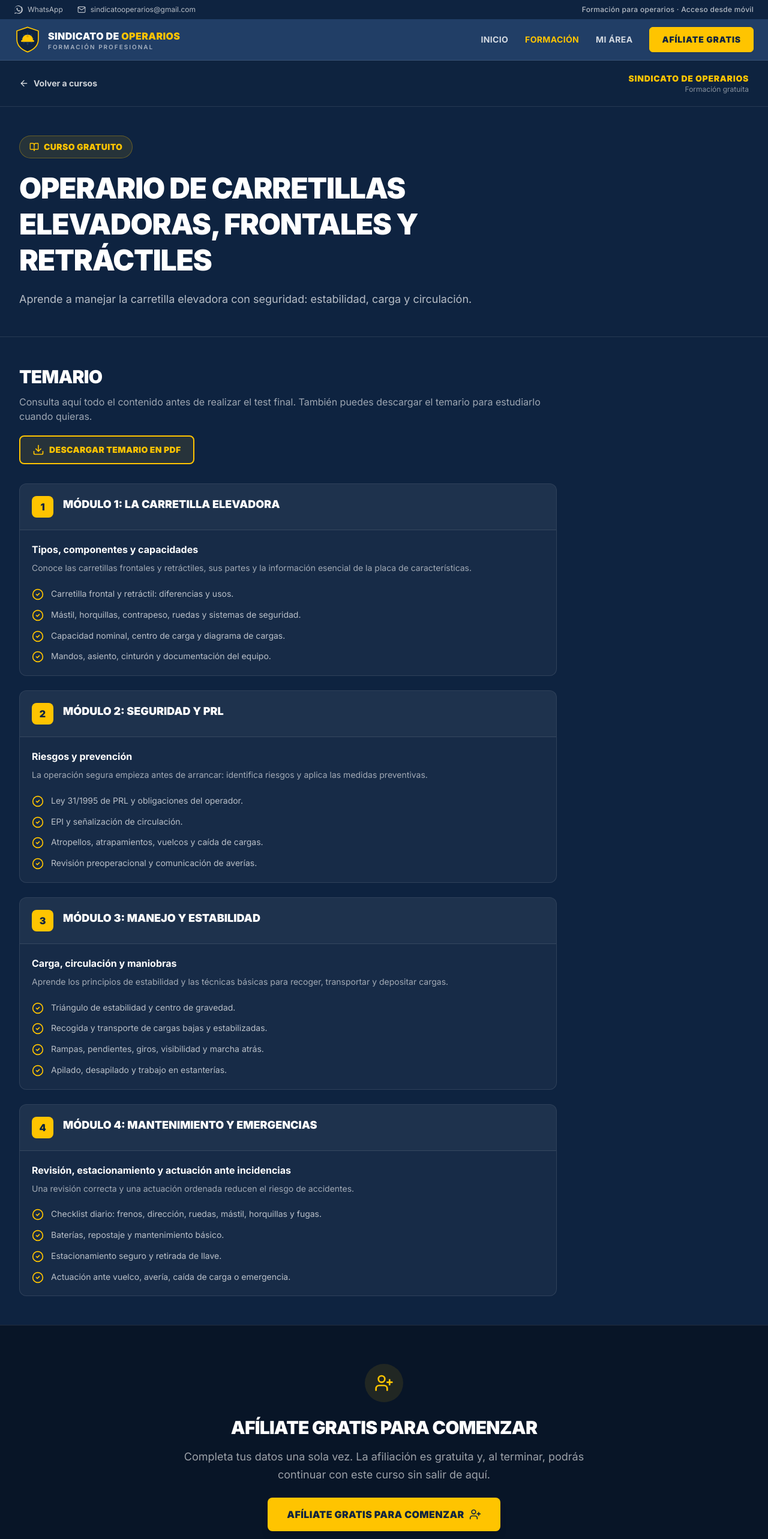
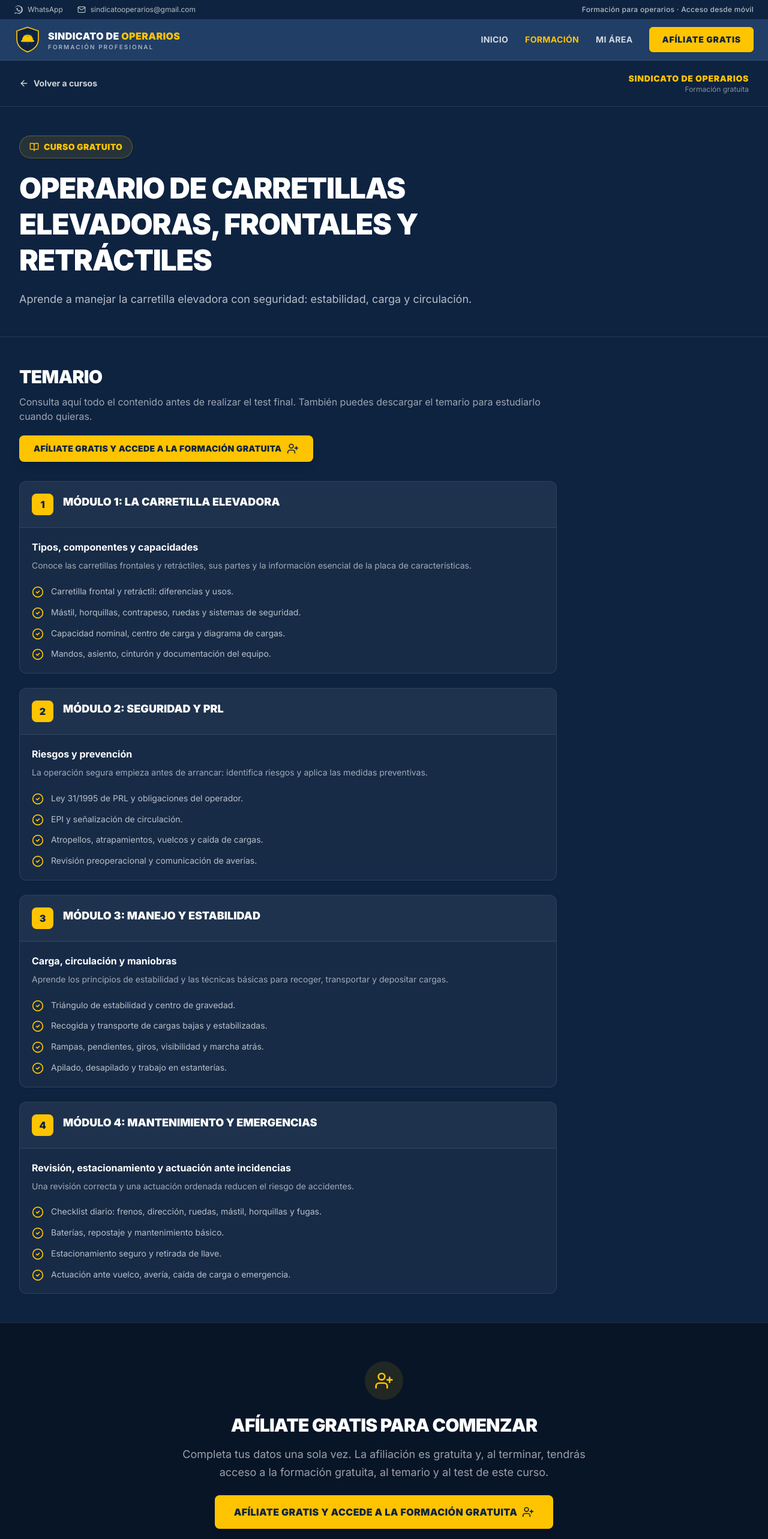
Before and after one commit to AROCA84/-sindicato-operarios, a Next.js app: page /cursos/carretillero in a window 1280 px wide. Shown: the top 2566 px of the page at 60% size. Built offline with nearby package versions, Linux system fonts and the light colour scheme.

Commit message:
Gated course access behind free affiliation

```diff
--- a/components/course-detail.tsx
+++ b/components/course-detail.tsx
@@ -51,7 +51,19 @@ export function CourseDetail({ course, modules }: CourseDetailProps) {
           <p className="mt-3 text-white/60">
             Consulta aquí todo el contenido antes de realizar el test final. También puedes descargar el temario para estudiarlo cuando quieras.
           </p>
-          <div className="mt-5"><TemarioDownload course={course} modules={modules} /></div>
+          <div className="mt-5">
+            {affiliated ? (
+              <TemarioDownload course={course} modules={modules} />
+            ) : (
+              <Link
+                href={`/afiliarse?returnTo=${encodeURIComponent(`/cursos/${course.id}`)}`}
+                className="inline-flex items-center justify-center gap-2 rounded-lg bg-safety px-6 py-3 text-sm font-black uppercase tracking-wide text-navy shadow-lg transition-colors hover:bg-safety-dark"
+              >
+                Afíliate gratis y accede a la formación gratuita
+                <UserPlus className="h-5 w-5" />
+              </Link>
+            )}
+          </div>
           <div className="mt-8 space-y-6">
             {modules.map((module, moduleIndex) => (
               <article key={module.id} className="overflow-hidden rounded-xl border border-white/10 bg-white/[0.04]">
@@ -90,7 +102,7 @@ export function CourseDetail({ course, modules }: CourseDetailProps) {
           <p className="mx-auto mt-4 max-w-2xl text-lg leading-relaxed text-white/60">
             {affiliated
               ? "Ya estás afiliado. Puedes estudiar el temario y realizar el test final gratis cuando estés preparado."
-              : "Completa tus datos una sola vez. La afiliación es gratuita y, al terminar, podrás continuar con este curso sin salir de aquí."}
+              : "Completa tus datos una sola vez. La afiliación es gratuita y, al terminar, tendrás acceso a la formación gratuita, al temario y al test de este curso."}
           </p>
 
           {!affiliated && (
@@ -98,7 +110,7 @@ export function CourseDetail({ course, modules }: CourseDetailProps) {
               href={`/afiliarse?returnTo=${encodeURIComponent(`/cursos/${course.id}`)}`}
               className="mt-6 inline-flex items-center justify-center gap-2 rounded-lg bg-safety px-8 py-4 text-base font-black uppercase tracking-wide text-navy shadow-lg transition-colors hover:bg-safety-dark"
             >
-              Afíliate gratis para comenzar
+              Afíliate gratis y accede a la formación gratuita
               <UserPlus className="h-5 w-5" />
             </Link>
           )}
```
